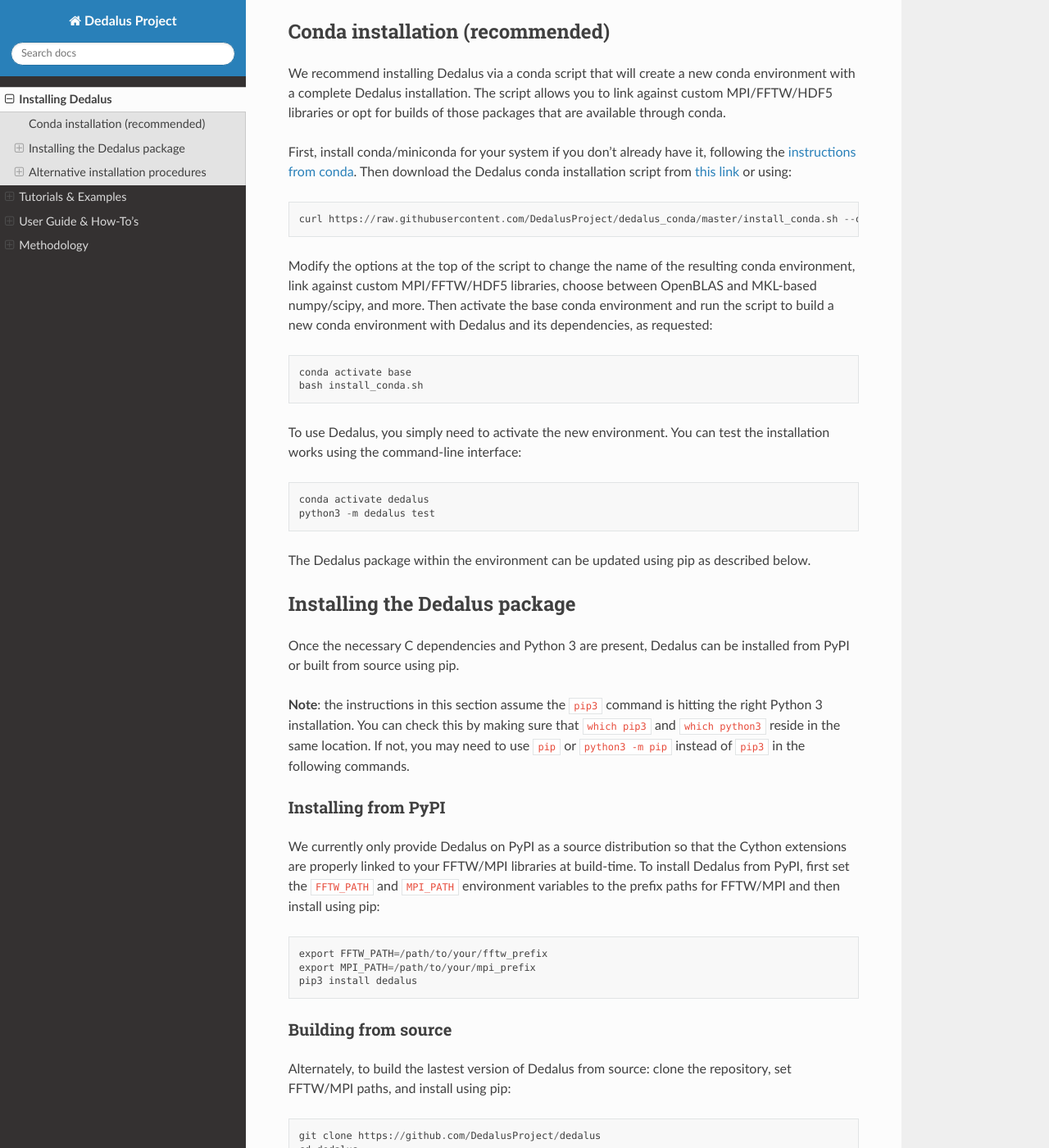
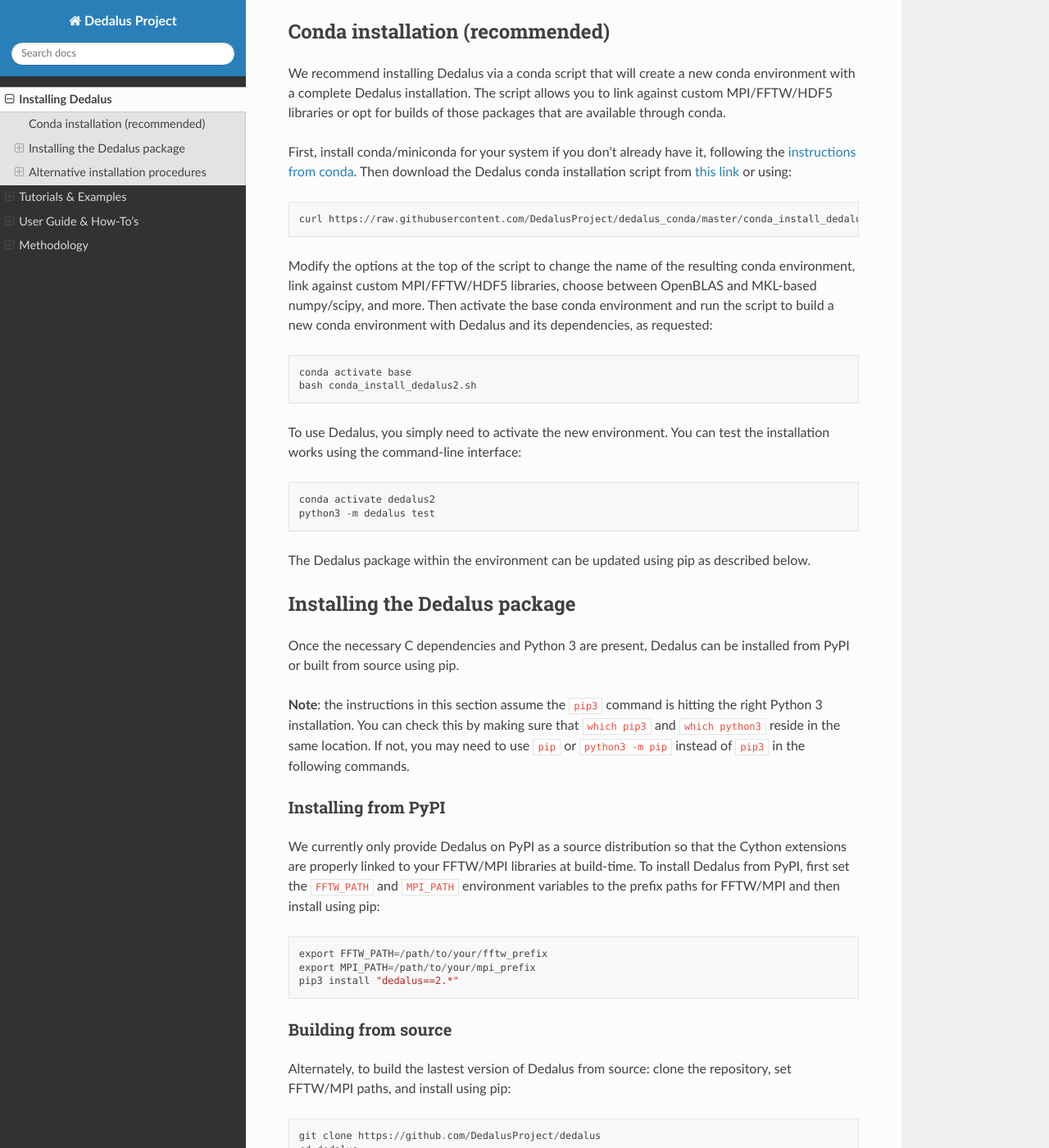
Before and after one commit to DedalusProject/dedalus, a Sphinx documentation site: the page built from docs/pages/installation.rst, in a window 1280 px wide and 1400 px high, scrolled down 498 px. Shown: the whole window at 82% size. Built offline with Sphinx 7.4.7 and the Read the Docs theme 2.0.0, drawn with Linux system fonts in a browser that asks for light colours; pages that are not in the unit, such as notebooks, are missing from menus.

Commit message:
Update installation docs

```diff
--- a/docs/pages/installation.rst
+++ b/docs/pages/installation.rst
@@ -20,19 +20,19 @@
 The script allows you to link against custom MPI/FFTW/HDF5 libraries or opt for builds of those packages that are available through conda.
 
 First, install conda/miniconda for your system if you don't already have it, following the `instructions from conda <https://conda.io/en/latest/miniconda.html>`_.
-Then download the Dedalus conda installation script from `this link <https://raw.githubusercontent.com/DedalusProject/dedalus_conda/master/install_conda.sh>`_ or using::
+Then download the Dedalus conda installation script from `this link <https://raw.githubusercontent.com/DedalusProject/dedalus_conda/master/conda_install_dedalus2.sh>`_ or using::
 
-    curl https://raw.githubusercontent.com/DedalusProject/dedalus_conda/master/install_conda.sh --output install_conda.sh
+    curl https://raw.githubusercontent.com/DedalusProject/dedalus_conda/master/conda_install_dedalus2.sh --output conda_install_dedalus2.sh
 
 Modify the options at the top of the script to change the name of the resulting conda environment, link against custom MPI/FFTW/HDF5 libraries, choose between OpenBLAS and MKL-based numpy/scipy, and more.
 Then activate the base conda environment and run the script to build a new conda environment with Dedalus and its dependencies, as requested::
 
     conda activate base
-    bash install_conda.sh
+    bash conda_install_dedalus2.sh
 
 To use Dedalus, you simply need to activate the new environment. You can test the installation works using the command-line interface::
 
-    conda activate dedalus
+    conda activate dedalus2
     python3 -m dedalus test
 
 The Dedalus package within the environment can be updated using pip as described below.
@@ -55,7 +55,7 @@
 
     export FFTW_PATH=/path/to/your/fftw_prefix
     export MPI_PATH=/path/to/your/mpi_prefix
-    pip3 install dedalus
+    pip3 install "dedalus==2.*"
 
 Building from source
 --------------------
```
